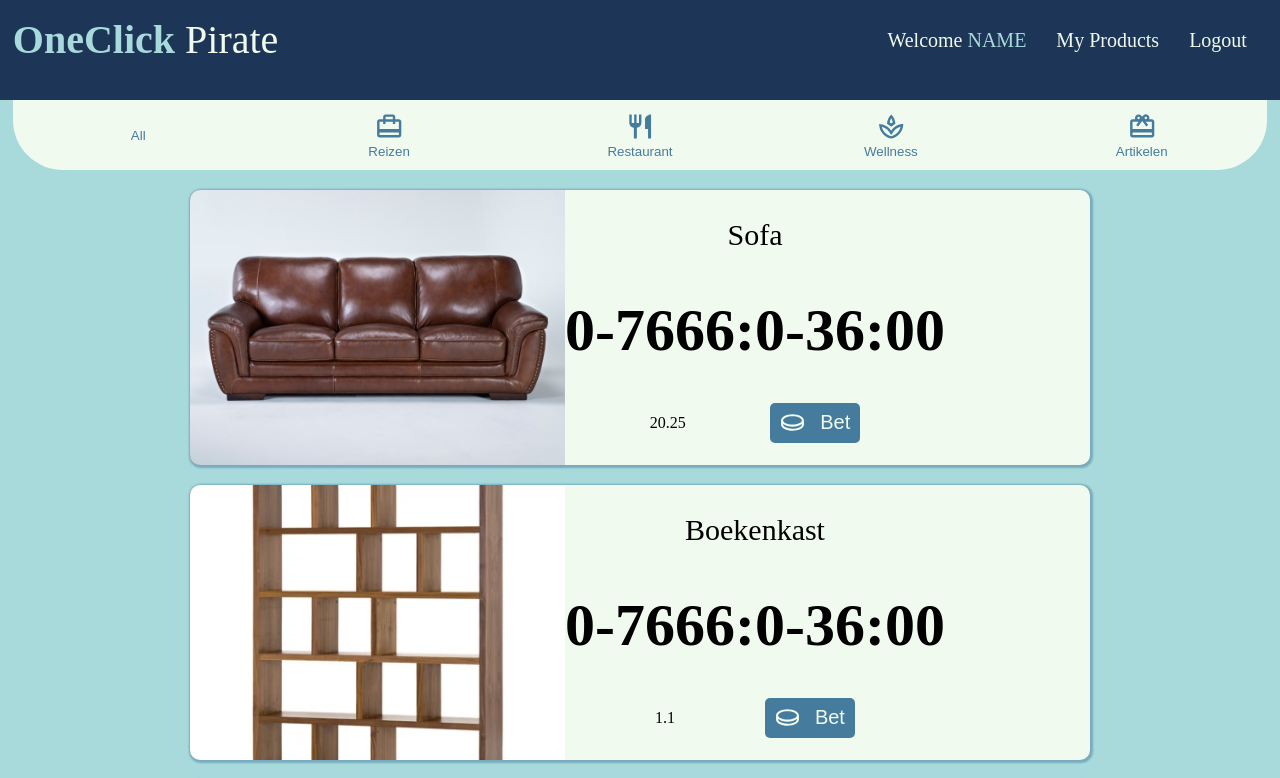
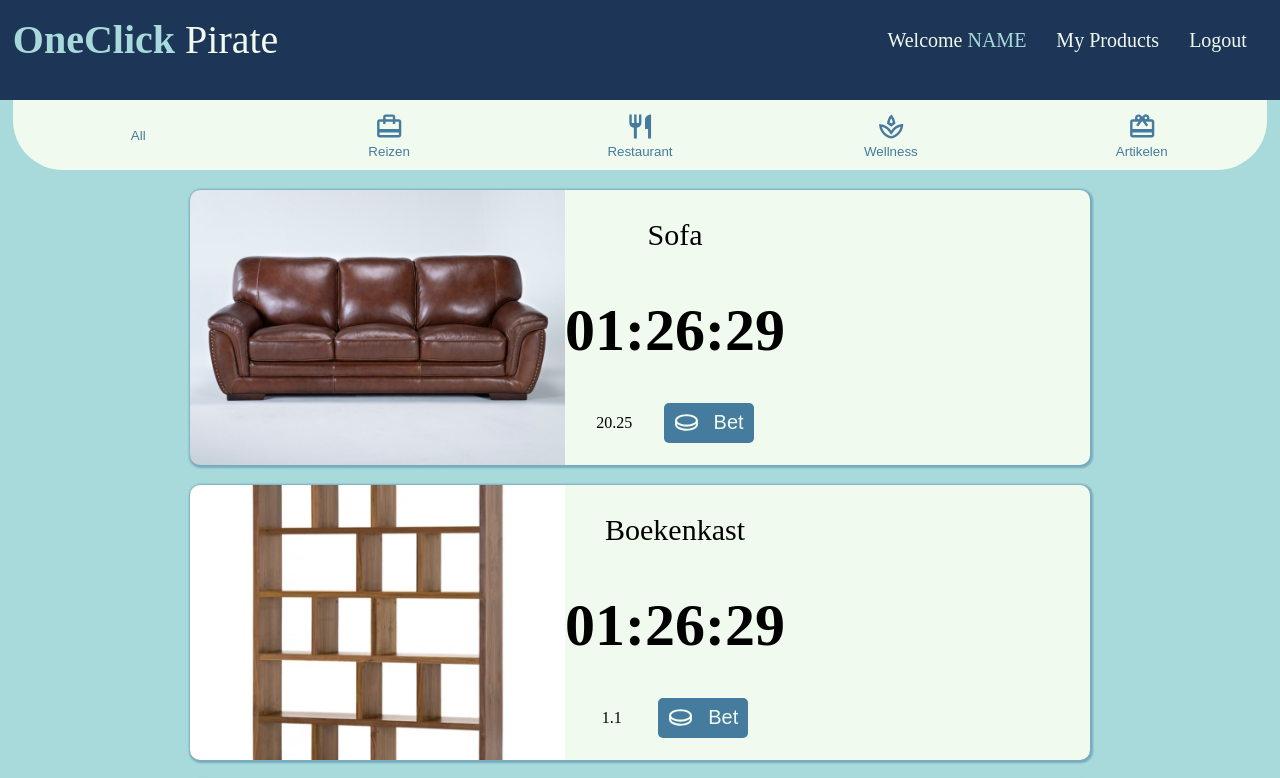
Before and after one commit to Foebry/auction_project, a React (Vite) app: page / in a window 1280 px wide. Shown: the top 778 px of the page. Built offline with nearby package versions, Linux system fonts and the light colour scheme.

Commit message:
Timer 1 hours +

```diff
--- a/package.json
+++ b/package.json
@@ -8,6 +8,7 @@
     "preview": "vite preview"
   },
   "dependencies": {
+    "moment": "^2.29.3",
     "react": "^18.0.0",
     "react-dom": "^18.0.0",
     "react-icons": "^4.3.1",
--- a/src/components/Timer.jsx
+++ b/src/components/Timer.jsx
@@ -1,39 +1,24 @@
 import { useEffect, useState } from "react";
+import moment from "moment";
 
 const Timer = () => {
-    const endDate = new Date("April 29, 2022 12:00:00");
-    const [time, setTime] = useState(endDate / 1000);
+    const currentDate = moment();
+    const future = moment("2022-04-29 12:00:00");
+    const timeLeft = moment(future.diff(currentDate)).format("HH:mm:ss");
 
-    let now = Date.now();
-    console.log(now);
-
-    let h = Math.floor(time / 360000);
-    let m = Math.floor((time % 360000) / 6000);
-    let s = Math.floor((time % 360000) % 6000);
+    const [time, setTime] = useState(timeLeft);
 
     useEffect(() => {
         const timerId = setInterval(() => {
-            setTime(endDate - now);
+            setTime(timeLeft);
         }, 1000);
-
-        if (h == 0 && m == 0 && s == 0) {
-            clearInterval(timerId);
-        }
 
         return () => {
             clearInterval(timerId);
         };
     });
 
-    if (h < 10) h = "0" + h;
-    if (m < 10) m = "0" + m;
-    if (s < 10) s = "0" + s;
-
-    return (
-        <div className="timer">
-            {h}:{m}:{s}
-        </div>
-    );
+    return <div className="timer">{time}</div>;
 };
 
 export default Timer;
```
Also changed, not shown: 1 other file (tests, documents, lock files or other folders).
